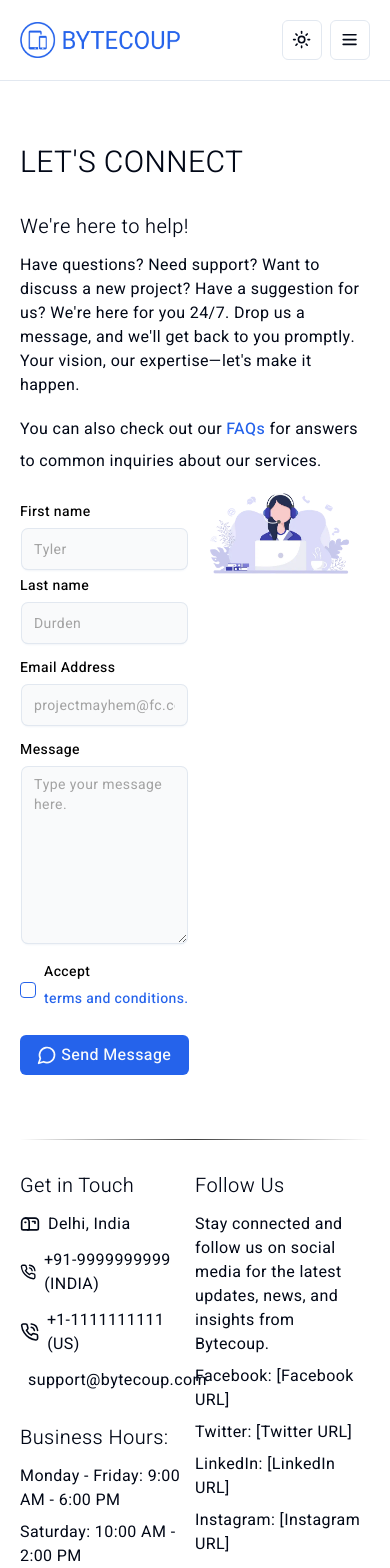
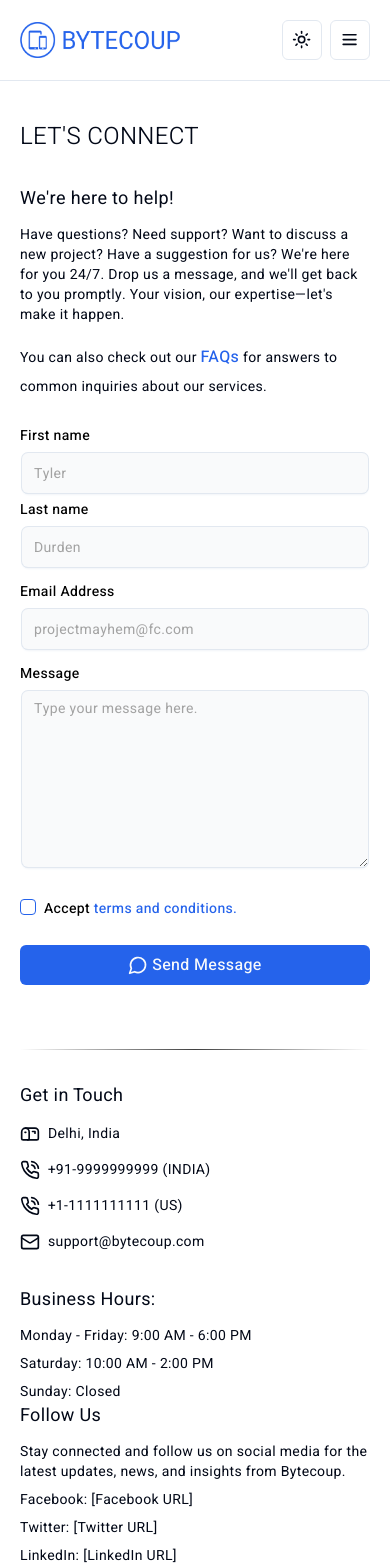
Before and after one commit to mabhi1/bytecoup, a Next.js app: page /contact in a window 390 px wide. Shown: the top 1568 px of the page. Built offline with nearby package versions, Linux system fonts and the light colour scheme.

Commit message:
feat: contact page mobile view

```diff
--- a/app/contact/page.tsx
+++ b/app/contact/page.tsx
@@ -6,9 +6,9 @@ import Link from "next/link";
 
 export default function ContactUs() {
   return (
-    <MotionDiv direction="btot" className="py-16">
-      <div className="text-3xl font-light uppercase">Let&apos;s Connect</div>
-      <div className="text-xl font-light mt-8">We&apos;re here to help!</div>
+    <MotionDiv direction="btot" className="py-10 md:py-16">
+      <div className="text-2xl md:text-3xl font-light uppercase">Let&apos;s Connect</div>
+      <div className="text-lg md:text-xl md:font-light mt-8">We&apos;re here to help!</div>
       <p className="mt-3">
         Have questions? Need support? Want to discuss a new project? Have a suggestion for us? We&apos;re here for you
         24/7. Drop us a message, and we&apos;ll get back to you promptly. Your vision, our expertise—let&apos;s make it
@@ -23,9 +23,9 @@ export default function ContactUs() {
       </p>
       <ContactForm />
       <div className="bg-gradient-to-r from-transparent via-neutral-700 to-transparent my-8 h-[1px] w-full" />
-      <div className="mt-8 grid grid-cols-2">
+      <div className="mt-8 grid grid-cols-1 md:grid-cols-2">
         <div>
-          <div className="text-xl font-light">Get in Touch</div>
+          <div className="text-lg md:text-xl md:font-light">Get in Touch</div>
           <p className="mt-3 flex gap-2 items-center">
             <MailboxIcon className="w-5" /> <span>Delhi, India</span>
           </p>
@@ -38,7 +38,7 @@ export default function ContactUs() {
           <p className="mt-3 flex gap-2 items-center">
             <MailIcon className="w-5" /> <span>support@bytecoup.com</span>
           </p>
-          <div className="text-xl font-light mt-8">Business Hours:</div>
+          <div className="text-lg md:text-xl md:font-light mt-8">Business Hours:</div>
           <p className="mt-3 flex gap-2 flex-col">
             <span>Monday - Friday: 9:00 AM - 6:00 PM</span>
             <span>Saturday: 10:00 AM - 2:00 PM</span>
@@ -46,7 +46,7 @@ export default function ContactUs() {
           </p>
         </div>
         <div>
-          <div className="text-xl font-light">Follow Us</div>
+          <div className="text-lg md:text-xl md:font-light">Follow Us</div>
           <p className="mt-3 flex gap-2 flex-col">
             Stay connected and follow us on social media for the latest updates, news, and insights from Bytecoup.
             <span>Facebook: [Facebook URL]</span>
@@ -57,13 +57,13 @@ export default function ContactUs() {
         </div>
       </div>
       <div className="bg-gradient-to-r from-transparent via-neutral-700 to-transparent my-8 h-[1px] w-full" />
-      <div className="text-xl font-light mt-8">Partnerships and Collaborations</div>
+      <div className="text-lg md:text-xl md:font-light mt-8">Partnerships and Collaborations</div>
       <p className="mt-3">
         Interested in partnering with us or collaborating on a project? We&apos;re always open to new opportunities and
         partnerships. Contact us at support@bytecoup.com or send us a message using above form for more information.
       </p>
       <div className="bg-gradient-to-r from-transparent via-neutral-700 to-transparent my-8 h-[1px] w-full" />
-      <div className="text-xl font-light mt-8">Careers</div>
+      <div className="text-lg md:text-xl md:font-light mt-8">Careers</div>
       <p className="mt-3">
         Looking to join our team? Explore career opportunities at bytecoup by visiting our Careers Page. We&apos;re
         always on the lookout for talented individuals to join our dynamic team.{" "}
--- a/app/layout.tsx
+++ b/app/layout.tsx
@@ -20,7 +20,7 @@ export default function RootLayout({
 }>) {
   return (
     <html lang="en" suppressHydrationWarning>
-      <body className={cn(heebo.className, "flex flex-col min-h-screen tracking-wide")}>
+      <body className={cn(heebo.className, "flex flex-col min-h-screen tracking-wide text-sm md:text-base")}>
         <ThemeProvider attribute="class" defaultTheme="system" enableSystem disableTransitionOnChange>
           <Header />
           <main className="flex-1 w-full max-w-7xl mx-auto p-5 pt-0">{children}</main>
--- a/components/layout/header/mobile-navigation.tsx
+++ b/components/layout/header/mobile-navigation.tsx
@@ -23,19 +23,20 @@ export default function MobileNavigation() {
       </SheetTrigger>
       <SheetContent className="md:hidden p-0">
         <SheetHeader>
-          <SheetTitle className="text-2xl font-extralight border-b p-5 bg-blue-50">Menu</SheetTitle>
+          <SheetTitle className="text-2xl font-extralight p-4">Menu</SheetTitle>
         </SheetHeader>
-        <nav className="flex flex-col gap-5 md:hidden w-fit p-5">
+        <div className="bg-gradient-to-r from-transparent via-neutral-700 to-transparent h-[1px] w-full" />
+        <nav className="flex flex-col gap-5 md:hidden w-fit p-5 mt-4">
           {links.map((link) => (
             <Link href={link.href} key={link.href}>
               <SheetClose>
                 <span
                   className={cn(
-                    "flex items-center capitalize z-10 hover:underline underline-offset-4 hover:text-primary",
+                    "flex gap-2 ml-2 items-center capitalize z-10 hover:underline underline-offset-4 hover:text-primary",
                     isActive(link.href) && "text-primary underline"
                   )}
                 >
-                  <link.icon className="w-5 mr-1" />
+                  <link.icon className="w-5" />
                   {link.title}
                 </span>
               </SheetClose>
--- a/components/pages/contact/contact-form.tsx
+++ b/components/pages/contact/contact-form.tsx
@@ -55,7 +55,13 @@ export function ContactForm() {
         </Button>
       </form>
       <MotionDiv direction="rtol">
-        <Image src="/contact-us.webp" width={675} height={450} alt="Contact Us" className="w-[35rem] h-auto" />
+        <Image
+          src="/contact-us.webp"
+          width={675}
+          height={450}
+          alt="Contact Us"
+          className="w-[35rem] h-auto hidden md:block"
+        />
       </MotionDiv>
     </div>
   );
```
